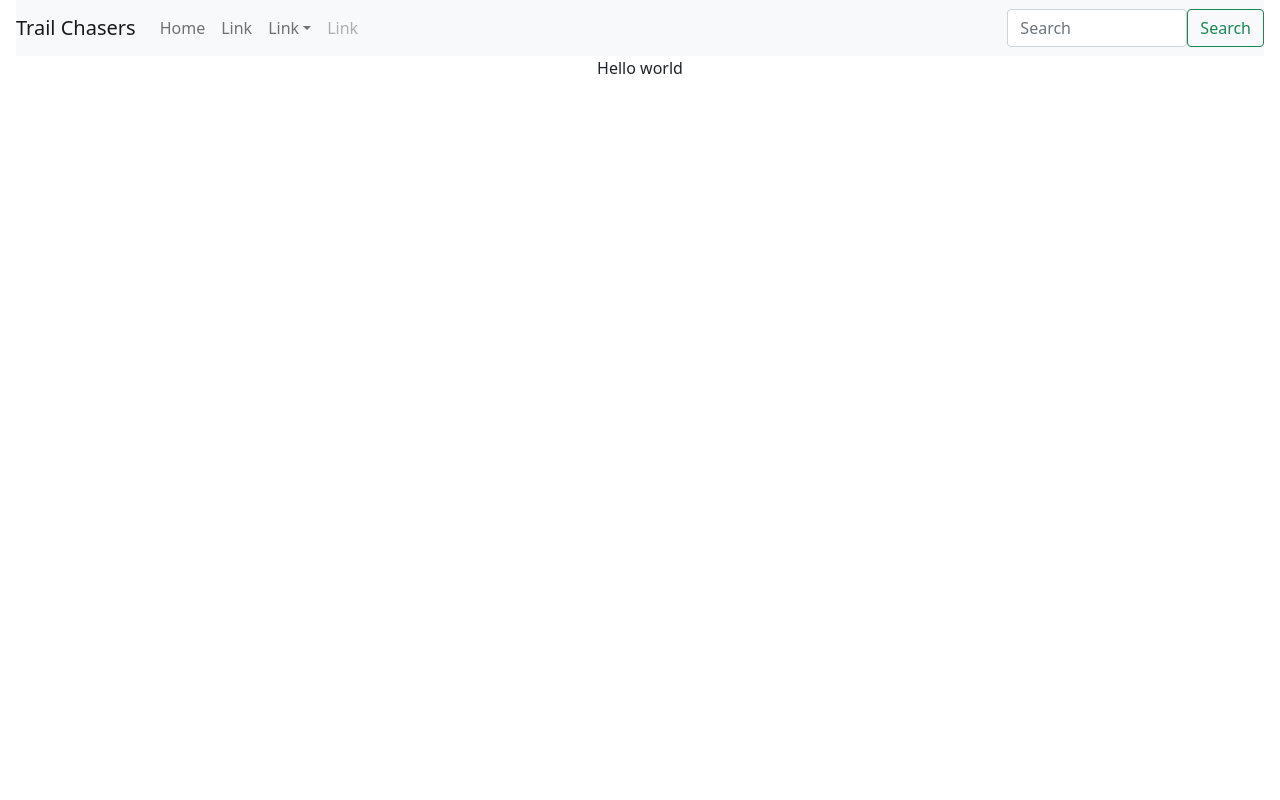
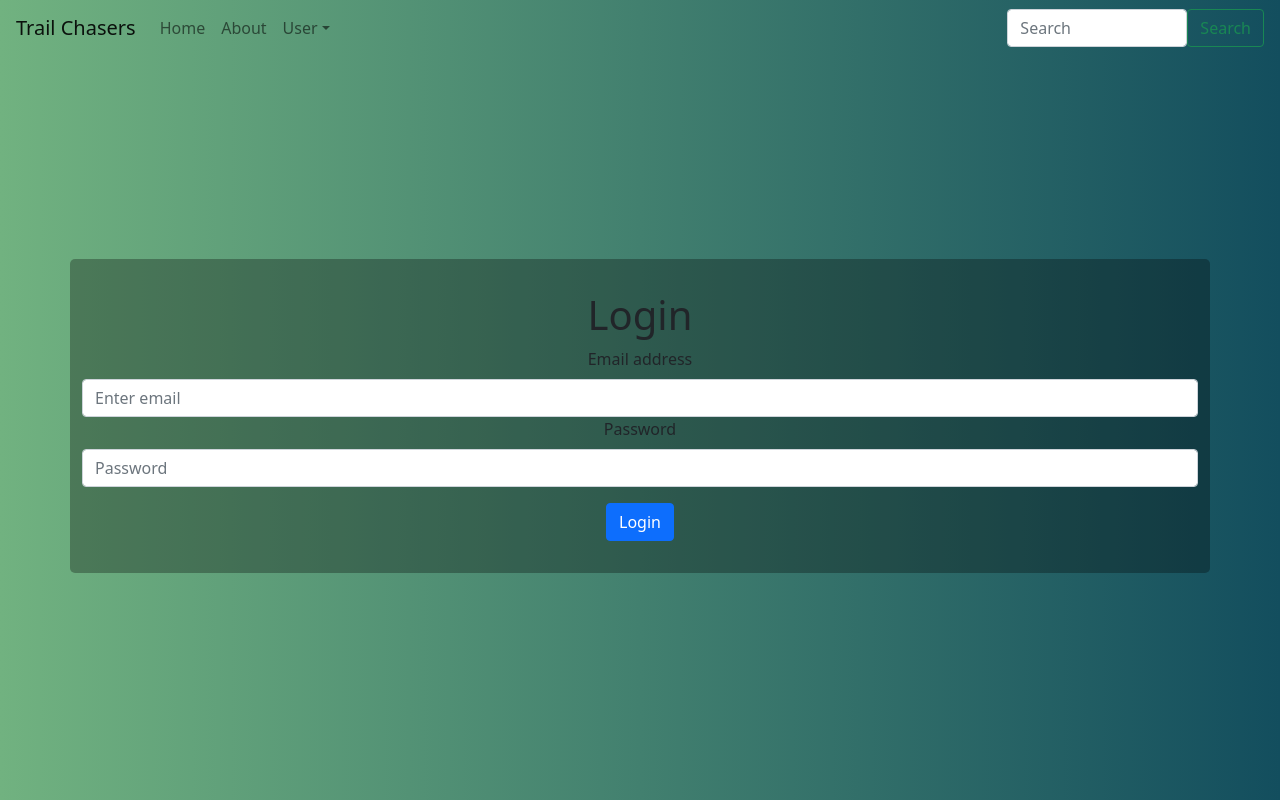
Before and after one commit to TaaniBravo/Trail-Chasers-React, a React (Create React App) app in the folder client/: page /login in a window 1280 px wide. Built offline with nearby package versions, Linux system fonts and the light colour scheme.

Commit message:
Created the frameworks of signing in and logging in. No functionality yet.

```diff
--- a/client/package.json
+++ b/client/package.json
@@ -18,6 +18,7 @@
     "react": "^17.0.2",
     "react-bootstrap": "^1.6.0",
     "react-dom": "^17.0.2",
+    "react-router-dom": "^5.2.0",
     "react-scripts": "4.0.3",
     "styled-components": "^5.2.1",
     "web-vitals": "^1.1.2"
--- a/client/public/index.html
+++ b/client/public/index.html
@@ -2,42 +2,20 @@
 <html lang="en">
   <head>
     <meta charset="utf-8" />
+    <!-- Need to replace favicon -->
     <link rel="icon" href="%PUBLIC_URL%/favicon.ico" />
     <meta name="viewport" content="width=device-width, initial-scale=1" />
     <meta name="theme-color" content="#000000" />
     <meta
       name="description"
-      content="Web site created using create-react-app"
+      content="Trail Chasers: Your Hike Finding Friend!"
     />
     <link rel="apple-touch-icon" href="%PUBLIC_URL%/logo192.png" />
-    <!--
-      manifest.json provides metadata used when your web app is installed on a
-      user's mobile device or desktop. See https://developers.google.com/web/fundamentals/web-app-manifest/
-    -->
     <link rel="manifest" href="%PUBLIC_URL%/manifest.json" />
-    <!--
-      Notice the use of %PUBLIC_URL% in the tags above.
-      It will be replaced with the URL of the `public` folder during the build.
-      Only files inside the `public` folder can be referenced from the HTML.
-
-      Unlike "/favicon.ico" or "favicon.ico", "%PUBLIC_URL%/favicon.ico" will
-      work correctly both with client-side routing and a non-root public URL.
-      Learn how to configure a non-root public URL by running `npm run build`.
-    -->
-    <title>React App</title>
+    <title>Trail Chasers</title>
   </head>
   <body>
     <noscript>You need to enable JavaScript to run this app.</noscript>
     <div id="root"></div>
-    <!--
-      This HTML file is a template.
-      If you open it directly in the browser, you will see an empty page.
-
-      You can add webfonts, meta tags, or analytics to this file.
-      The build step will place the bundled scripts into the <body> tag.
-
-      To begin the development, run `npm start` or `yarn start`.
-      To create a production bundle, use `npm run build` or `yarn build`.
-    -->
   </body>
 </html>
--- a/client/src/App.css
+++ /dev/null
@@ -1,38 +0,0 @@
-.App {
-  text-align: center;
-}
-
-.App-logo {
-  height: 40vmin;
-  pointer-events: none;
-}
-
-@media (prefers-reduced-motion: no-preference) {
-  .App-logo {
-    animation: App-logo-spin infinite 20s linear;
-  }
-}
-
-.App-header {
-  background-color: #282c34;
-  min-height: 100vh;
-  display: flex;
-  flex-direction: column;
-  align-items: center;
-  justify-content: center;
-  font-size: calc(10px + 2vmin);
-  color: white;
-}
-
-.App-link {
-  color: #61dafb;
-}
-
-@keyframes App-logo-spin {
-  from {
-    transform: rotate(0deg);
-  }
-  to {
-    transform: rotate(360deg);
-  }
-}
--- a/client/src/App.js
+++ b/client/src/App.js
@@ -1,13 +1,23 @@
-import "./App.css";
-import { Container } from "react-bootstrap";
+import "./App.scss";
+import React from "react";
+import { BrowserRouter as Router, Switch, Route, Link } from "react-router-dom";
 import Header from "./components/Header";
+import Login from "./pages/Login";
+import SignUp from "./pages/SignUp";
 
 const App = () => {
   return (
-    <div className="App">
-      <Header></Header>
-      <Container>Hello world</Container>
-    </div>
+    <Router>
+      <div className="App">
+        <Header></Header>
+        <main>
+          <Switch>
+            <Route path="/login" component={Login} />
+            <Route path="/signup" component={SignUp} />
+          </Switch>
+        </main>
+      </div>
+    </Router>
   );
 };
 
--- /dev/null
+++ b/client/src/App.scss
@@ -0,0 +1,38 @@
+// Classes
+
+.App {
+  text-align: center;
+  background: #134e5e; /* fallback for old browsers */
+  background: -webkit-linear-gradient(
+    to right,
+    #71b280,
+    #134e5e
+  ); /* Chrome 10-25, Safari 5.1-6 */
+  background: linear-gradient(
+    to right,
+    #71b280,
+    #134e5e
+  ); /* W3C, IE 10+/ Edge, Firefox 16+, Chrome 26+, Opera 12+, Safari 7+ */
+  background-size: cover;
+  width: 100vw;
+  height: 100vh;
+  margin: 0;
+  padding: 0;
+}
+
+// Elements
+
+main {
+  display: flex;
+  justify-content: center;
+  align-items: center;
+  height: 90%;
+}
+
+// IDs
+
+.form__wrapper {
+  background-color: rgba(0, 0, 0, 0.3);
+  padding: 2em;
+  border-radius: 5px;
+}
--- a/client/src/components/Form/index.js
+++ b/client/src/components/Form/index.js
@@ -23,10 +23,11 @@ const Form = () => {
         className="mb-3"
         controlId="BootstrapFormBasicCheckbox"
       >
-        <BootstrapForm.Check type="checkbox" label="Check me out" />
+        {/* Future use add a check box for remembering login. */}
+        {/* <BootstrapForm.Check type="checkbox" label="Check me out" /> */}
       </BootstrapForm.Group>
       <Button variant="primary" type="submit">
-        Submit
+        Create Account
       </Button>
     </BootstrapForm>
   );
--- a/client/src/components/Header/index.js
+++ b/client/src/components/Header/index.js
@@ -12,7 +12,7 @@ import "./style.scss";
 const Header = () => {
   return (
     <header>
-      <Navbar bg="light" expand="lg">
+      <Navbar expand="lg">
         <Navbar.Brand href="#">Trail Chasers</Navbar.Brand>
         <Navbar.Toggle aria-controls="navbarScroll" />
         <Navbar.Collapse id="navbarScroll">
@@ -22,9 +22,9 @@ const Header = () => {
             navbarScroll
           >
             <Nav.Link to="/">Home</Nav.Link>
-            <Nav.Link href="#action2">Link</Nav.Link>
-            <NavDropdown title="Link" id="navbarScrollingDropdown">
-              <NavDropdown.Item href="#action3">Action</NavDropdown.Item>
+            <Nav.Link href="#action2">About</Nav.Link>
+            <NavDropdown title="User" id="navbarScrollingDropdown">
+              <NavDropdown.Item href="#action3">Login</NavDropdown.Item>
               <NavDropdown.Item href="#action4">
                 Another action
               </NavDropdown.Item>
@@ -33,9 +33,6 @@ const Header = () => {
                 Something else here
               </NavDropdown.Item>
             </NavDropdown>
-            <Nav.Link href="#" disabled>
-              Link
-            </Nav.Link>
           </Nav>
           <Form className="d-flex">
             <FormControl
--- a/client/src/components/Header/style.scss
+++ b/client/src/components/Header/style.scss
@@ -1,4 +1,5 @@
 header {
   width: 100%;
   padding-inline: 1em;
+  background-color: rgba(0, 0, 0, 0);
 }
--- /dev/null
+++ b/client/src/pages/Login/index.js
@@ -0,0 +1,31 @@
+import React from "react";
+import { Container, Form, Button } from "react-bootstrap";
+
+const Login = () => {
+  return (
+    <Container className="form__wrapper">
+      <h1>Login</h1>
+      <Form>
+        <Form.Group controlId="formBasicEmail">
+          <Form.Label>Email address</Form.Label>
+          <Form.Control type="email" placeholder="Enter email" />
+        </Form.Group>
+
+        <Form.Group controlId="formBasicPassword">
+          <Form.Label>Password</Form.Label>
+          <Form.Control type="password" placeholder="Password" />
+        </Form.Group>
+
+        {/* Need to add functionality for remembering user. */}
+        {/* <Form.Group controlId="formBasicCheckbox">
+          <Form.Check type="checkbox" label="Check me out" />
+        </Form.Group> */}
+        <Button variant="primary" type="submit" style={{ marginTop: "1em" }}>
+          Login
+        </Button>
+      </Form>
+    </Container>
+  );
+};
+
+export default Login;
--- /dev/null
+++ b/client/src/pages/SignUp/index.js
@@ -0,0 +1,26 @@
+import React from "react";
+import { Container, Form, Button } from "react-bootstrap";
+
+const SignUp = () => {
+  return (
+    <Container className="form__wrapper">
+      <h1>Sign Up for an Account!</h1>
+      <Form>
+        <Form.Group controlId="formBasicEmail">
+          <Form.Label>Email address</Form.Label>
+          <Form.Control type="email" placeholder="Enter email" />
+        </Form.Group>
+
+        <Form.Group controlId="formBasicPassword">
+          <Form.Label>Password</Form.Label>
+          <Form.Control type="password" placeholder="Password" />
+        </Form.Group>
+        <Button variant="primary" type="submit" style={{ marginTop: "1em" }}>
+          Sign Up
+        </Button>
+      </Form>
+    </Container>
+  );
+};
+
+export default SignUp;
```
Also changed, not shown: 1 other file (tests, documents, lock files or other folders).
